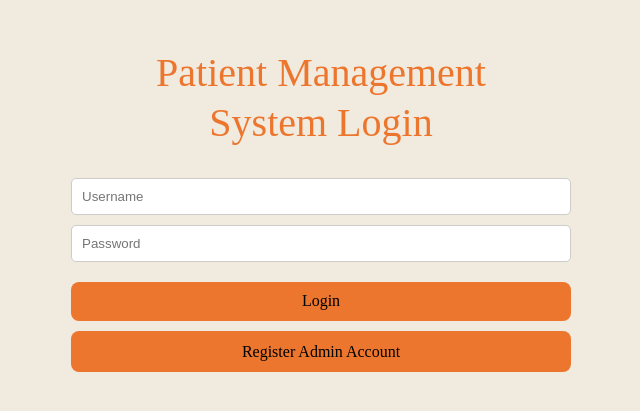
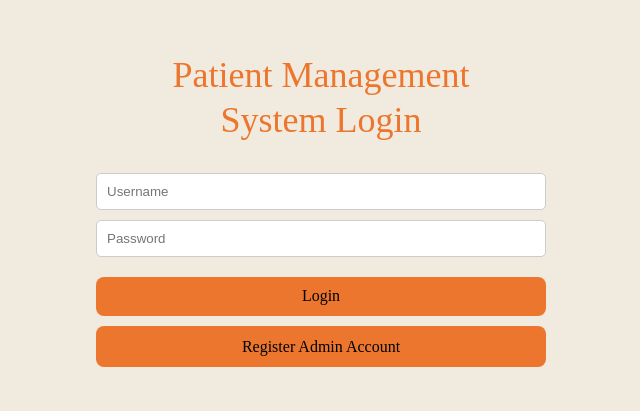
Before and after one commit to rudylee77/Patient-Management-Dashboard---Full-Stack-Project, a React (Vite) app in the folder client/vite-project/: page / in a window 1280 px wide. Shown: the part 205-616 px from the top of the page, without its empty margins (319-959 px from the left). Built offline with nearby package versions, Linux system fonts and the light colour scheme.

Commit message:
fixed height problem for Login/Register buttons

```diff
--- a/client/vite-project/src/components/RegisterForm.jsx
+++ b/client/vite-project/src/components/RegisterForm.jsx
@@ -19,7 +19,6 @@ const Register = () => {
 
   return (
     <div>
-      <h2>Register</h2>
       <form onSubmit={handleRegister}>
         <input
           type="text"
--- a/client/vite-project/src/pages/RegisterPage.jsx
+++ b/client/vite-project/src/pages/RegisterPage.jsx
@@ -1,11 +1,12 @@
 import React from 'react';
 import RegisterForm from "../components/RegisterForm";
-import '../styles/register.css';
+import '../styles/login.css';
 
 const RegisterPage = () => {
   return (
     <div className='container'>
-      <RegisterForm />
+      <div className='title'>Register</div>
+        <RegisterForm />
     </div>
   );
 };
--- a/client/vite-project/src/styles/login.css
+++ b/client/vite-project/src/styles/login.css
@@ -5,7 +5,8 @@ body {
 }
 
 .container {
-  max-width: 500px;
+  min-width: 450px;
+  max-width: 450px;
 }
 
 .title {
--- a/client/vite-project/src/styles/register.css
+++ b/client/vite-project/src/styles/register.css
@@ -5,12 +5,13 @@ body {
   }
 
   .container {
-    max-width: 500px;
+    min-width: 450px;
+    max-width: 450px;
   }
 
   .title {
     text-align: center;
-    font-size: 250%;
+    font-size: 225%;
     padding: 30px;
   }
 
```
